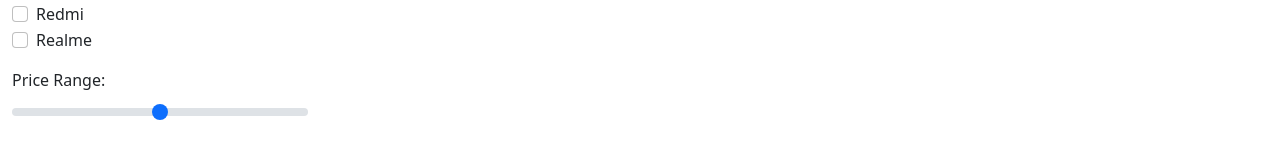
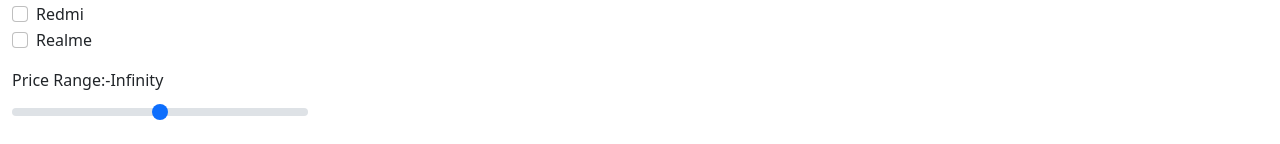
Before and after one commit to chitradip97/React-ecommerce-Frontend-app, a React (Create React App) app in the folder React_Fronrend/ecommerce_user/: page /Product-list in a window 1280 px wide. Shown: the part 160-304 px from the top of the page. Built offline with nearby package versions, Linux system fonts and the light colour scheme; no server answers; some icons are missing.

Commit message:
user re-rendering problem solved

```diff
--- a/React_Fronrend/ecommerce_user/src/index.js
+++ b/React_Fronrend/ecommerce_user/src/index.js
@@ -40,9 +40,9 @@
 
 const root = ReactDOM.createRoot(document.getElementById('root'));
 root.render(
-  <React.StrictMode>
+  // <React.StrictMode>
     <RouterProvider router={router}/>
-  </React.StrictMode>
+  // </React.StrictMode>
 );
 
 // If you want to start measuring performance in your app, pass a function
--- a/React_Fronrend/ecommerce_user/src/user_components/home_com/Body_user.jsx
+++ b/React_Fronrend/ecommerce_user/src/user_components/home_com/Body_user.jsx
@@ -14,8 +14,8 @@
       )
       console.log(products_all.data);
       setProduct(products_all.data);
-      getAllMobile();
-      getAllWatches();
+      // getAllMobile();
+      // getAllWatches();
     } catch (error) {
       console.log(error);
     }
@@ -39,7 +39,11 @@
   useEffect(() => {
     getAllproduct();
     console.log('useEffect called');
-  },[product] );
+  },[] );
+  useEffect(()=>{
+    getAllMobile();
+    getAllWatches();
+  },[product])
   return (
     <>
       <>
--- a/React_Fronrend/ecommerce_user/src/user_components/product_com/Mobile/PhoneFilter.jsx
+++ b/React_Fronrend/ecommerce_user/src/user_components/product_com/Mobile/PhoneFilter.jsx
@@ -1,22 +1,22 @@
 import React, { useEffect,useState } from 'react'
 
 function PhoneFilter(props) {
-  const[price,setPrice]=useState([]);
-  const[Prodpricerange,setProdpricerange]=useState({maxprice:'',minprice:''});
-  const Product_price=()=>{
-    props.mobile.map((data)=>{
-       console.log(data.product_price)
-      setPrice([...price,data.product_price])
-    })
-    console.log(price);
-    let minValue = Math.min(...price);
-    let maxValue = Math.max(...price);
-    setProdpricerange({maxprice:maxValue,minprice:minValue});
-    console.log(Prodpricerange)
-  }
-  useEffect(()=>{
-    Product_price()
-  },[]);
+  // const[price,setPrice]=useState([]);
+  // const[Prodpricerange,setProdpricerange]=useState({maxprice:'',minprice:''});
+  // const Product_price=()=>{
+  //     props.mobile.map((data)=>{
+  //       console.log(data.product_price)
+  //       setPrice([...price,data.product_price])
+  //     })
+  //     console.log(price);
+  //     let minValue = Math.min(...price);
+  //     let maxValue = Math.max(...price);
+  //     setProdpricerange({maxprice:maxValue,minprice:minValue});
+  //     console.log(Prodpricerange)
+  // }
+  // useEffect(()=>{
+  //   Product_price()
+  // },[price]);
 
     return (
         <>
@@ -70,14 +70,14 @@
                 {/* <!-- Price Range Filter --> */}
                 <div className="mb-3">
                   <label for="priceRange" className="form-label">
-                    Price Range:{props.Prodprice}
+                    Price Range:{props.Prodprice}{props.Prodpricerange.maxprice}
                   </label>
                   <input
                     type="range"
                     className="form-range"
                     id="priceRange"
-                    min={Prodpricerange.minprice}
-                    max={Prodpricerange.maxprice}
+                    min={props.Prodpricerange.minprice}
+                    max={props.Prodpricerange.maxprice}
                     //  step={1000}
                     value={props.Prodprice}
                     onChange={props.handlePrice}
--- a/React_Fronrend/ecommerce_user/src/user_pages/Product_list.jsx
+++ b/React_Fronrend/ecommerce_user/src/user_pages/Product_list.jsx
@@ -1,15 +1,18 @@
 import React from "react";
-import { useState,useEffect } from "react";
+import { useState,useEffect,useContext } from "react";
 import axios from "axios";
 import PhoneFilter from "../user_components/product_com/Mobile/PhoneFilter";
 import PhoneFilterOrNot from "../user_components/product_com/Mobile/PhoneFilterOrNot";
+// import { productdata } from "../App";
 
 function Product_list() {
+  // const product=useContext(productdata)
+  // console.log(product)
     const [product, setProduct] = useState([]);
   const [mobile, setMobile] = useState([]);
   const [filterTags, setFilterTags] = useState([]);
-  // const[price,setPrice]=useState([]);
-  // const[Prodpricerange,setProdpricerange]=useState({maxprice:'',minprice:''});
+   const[price,setPrice]=useState([]);
+   const[Prodpricerange,setProdpricerange]=useState({maxprice:'',minprice:''});
   const[Prodprice,setProdprice]=useState();
    async function getAllproduct() {
    try {
@@ -18,7 +21,7 @@
        )
        console.log(products_all.data);
        setProduct(products_all.data);
-      getAllMobile();
+      //  getAllMobile();
 
      } catch (error) {
        console.log(error);
@@ -32,24 +35,34 @@
     console.log(Mobiles);
 
   };
+//   useEffect(()=>{
 
-  // const Product_price=()=>{
-  //   mobile.map((data)=>{
-  //      console.log(data.product_price)
-  //     setPrice([...price,data.product_price])
-  //   })
-  //   console.log(price);
-  //   let minValue = Math.min(...price);
-  //   let maxValue = Math.max(...price);
-  //   setProdpricerange({maxprice:maxValue,minprice:minValue});
-  //   console.log(Prodpricerange)
-  // }
+// // setProduct(productdata);
+//   },[])
+
+   const Product_price=()=>{
+     mobile.map((data)=>{
+        console.log(data.product_price)
+       setPrice([...price,data.product_price])
+     })
+     console.log(price);
+     let minValue = Math.min(...price);
+     let maxValue = Math.max(...price);
+     setProdpricerange({maxprice:maxValue,minprice:minValue});
+     console.log(minValue,maxValue)
+     console.log(Prodpricerange)
+   }
 
    useEffect(() => {
      getAllproduct();
      console.log('useEffect called');
      // Product_price();
-  },[product] );
+   },[] );
+   useEffect(()=>{
+    getAllMobile();
+    Product_price();
+    console.log(price);
+   },[product,price])
 
   const handleFilter=(event)=>{
     if(event.target.checked)
@@ -79,7 +92,7 @@
     return (
     <div className="container-fluid">
       <div className="row">
-        <PhoneFilter mobile={mobile} handleFilter={handleFilter} handlePrice={handlePrice} />
+        <PhoneFilter mobile={mobile} handleFilter={handleFilter} handlePrice={handlePrice} Prodprice={Prodprice} Prodpricerange={Prodpricerange}/>
         <PhoneFilterOrNot mobile={mobile} filteredDATA={filteredDATA} filterTags={filterTags} />
 
       </div>
```
Also changed, not shown: React_Fronrend/ecommerce_user/src/App.js (+34 -1 lines), 1 other file (tests, documents, lock files or other folders). Lines whose indentation alone changed are shown as unchanged.
